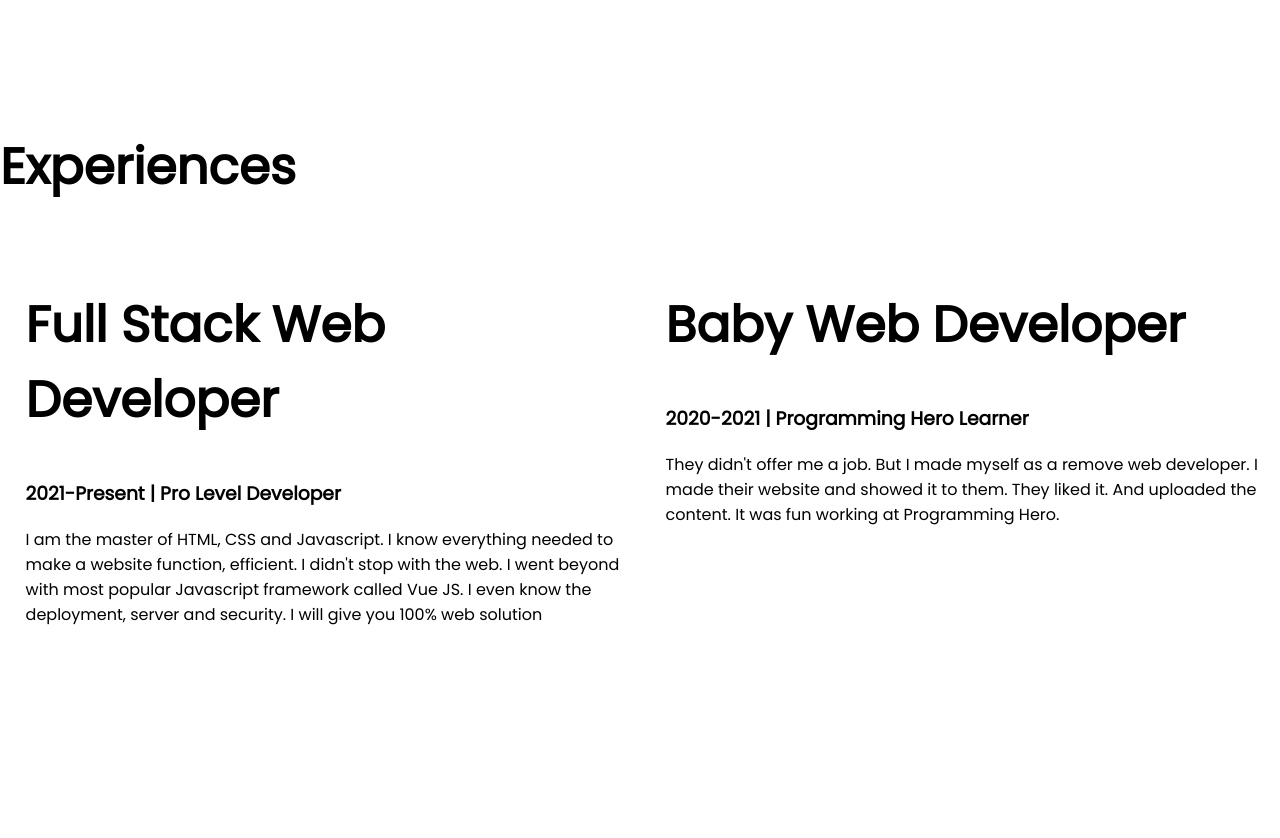
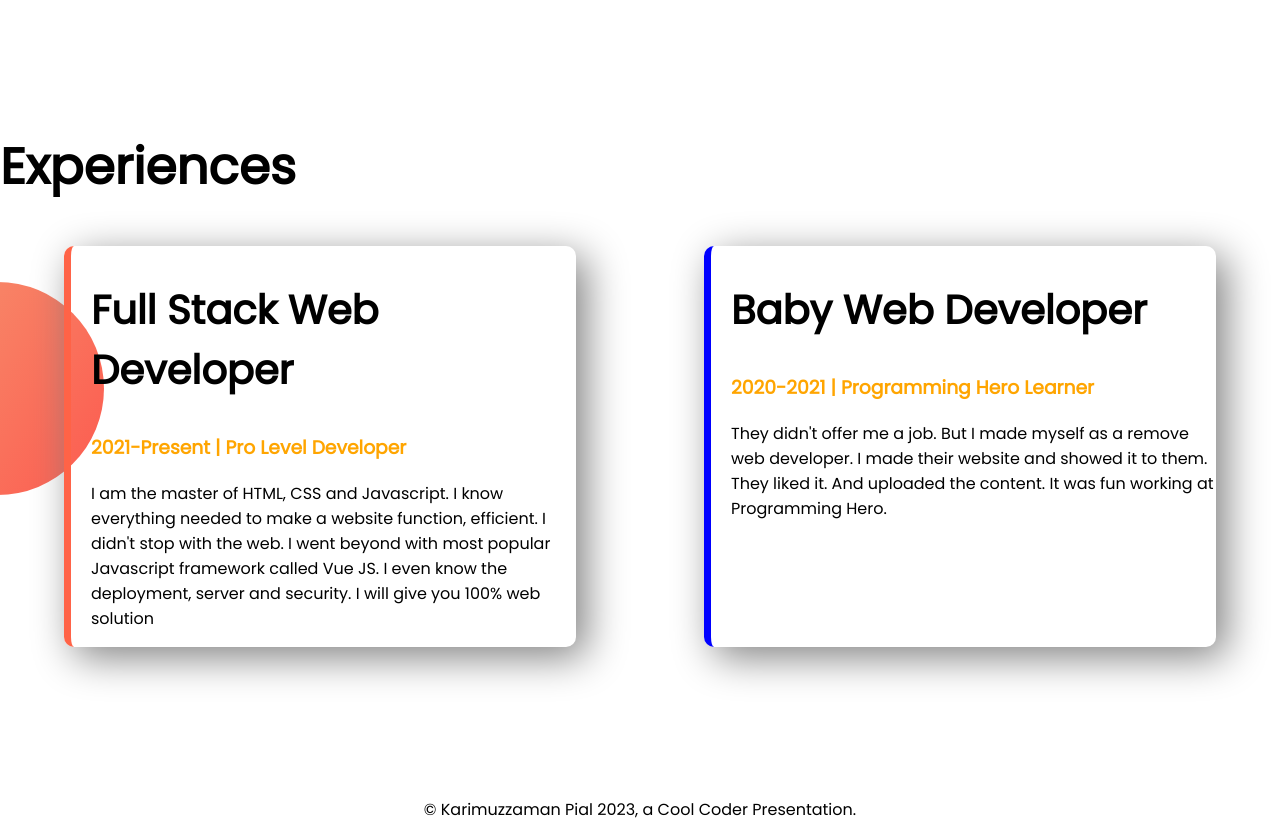
Before and after one commit to Karimuzzaman/developer-portfolio, a plain HTML site: page index.html in a window 1280 px wide. Shown: the part 1160-1998 px from the top of the page. Before the commit the page ends 1953 px from the top, so only its background shows below. Drawn offline with Linux system fonts and the light colour scheme.

Commit message:
footer-added

```diff
--- a/index.html
+++ b/index.html
@@ -47,17 +47,17 @@
     <section class="experience-area">
         <h1>Experiences</h1>
         <div class="flexible-container">
-            <div class="half-width">
-                <h1>Full Stack Web Developer</h1>
-                <h3>2021-Present | Pro Level Developer</h3>
+            <div id="full-stack-developer" class="experience-item">
+                <h2>Full Stack Web Developer</h2>
+                <h3 class="orange-color">2021-Present | Pro Level Developer</h3>
                 <p>I am the master of HTML, CSS and Javascript. I know everything needed to make a website function,
                     efficient. I didn't stop with the web. I went beyond with most popular Javascript framework called
                     Vue
                     JS. I even know the deployment, server and security. I will give you 100% web solution</p>
             </div>
-            <div class="half-width">
-                <h1>Baby Web Developer</h1>
-                <h3>2020-2021 | Programming Hero Learner</h3>
+            <div id="baby-web-developer" class="experience-item">
+                <h2>Baby Web Developer</h2>
+                <h3 class="orange-color">2020-2021 | Programming Hero Learner</h3>
                 <p>They didn't offer me a job. But I made myself as a remove web developer. I made their website and
                     showed it
                     to them. They liked it. And uploaded the content. It was fun working at Programming Hero.</p>
@@ -67,5 +67,10 @@
     </section>
 
 </body>
+<footer>
+    <p>
+        © Karimuzzaman Pial 2023, a Cool Coder Presentation.
+    </p>
+</footer>
 
 </html>
--- a/style.css
+++ b/style.css
@@ -5,6 +5,10 @@
 
 h1 {
     font-size: 50px;
+}
+
+h2 {
+    font-size: 40px;
 }
 
 .orange-color {
@@ -45,3 +49,30 @@
     background-repeat: no-repeat;
     background-position: right;
 }
+
+.experience-area {
+    background-image: url(images/exp-bg.png);
+    background-repeat: no-repeat;
+    background-position: left;
+}
+
+.experience-item {
+    width: 40%;
+    margin-left: 5%;
+    margin-right: 5%;
+    padding-left: 20px;
+    border-radius: 10px;
+    box-shadow: 10px 10px 40px grey;
+}
+
+#full-stack-developer {
+    border-left: 7px solid tomato;
+}
+
+#baby-web-developer {
+    border-left: 7px solid blue;
+}
+
+footer p {
+    text-align: center;
+}
```
